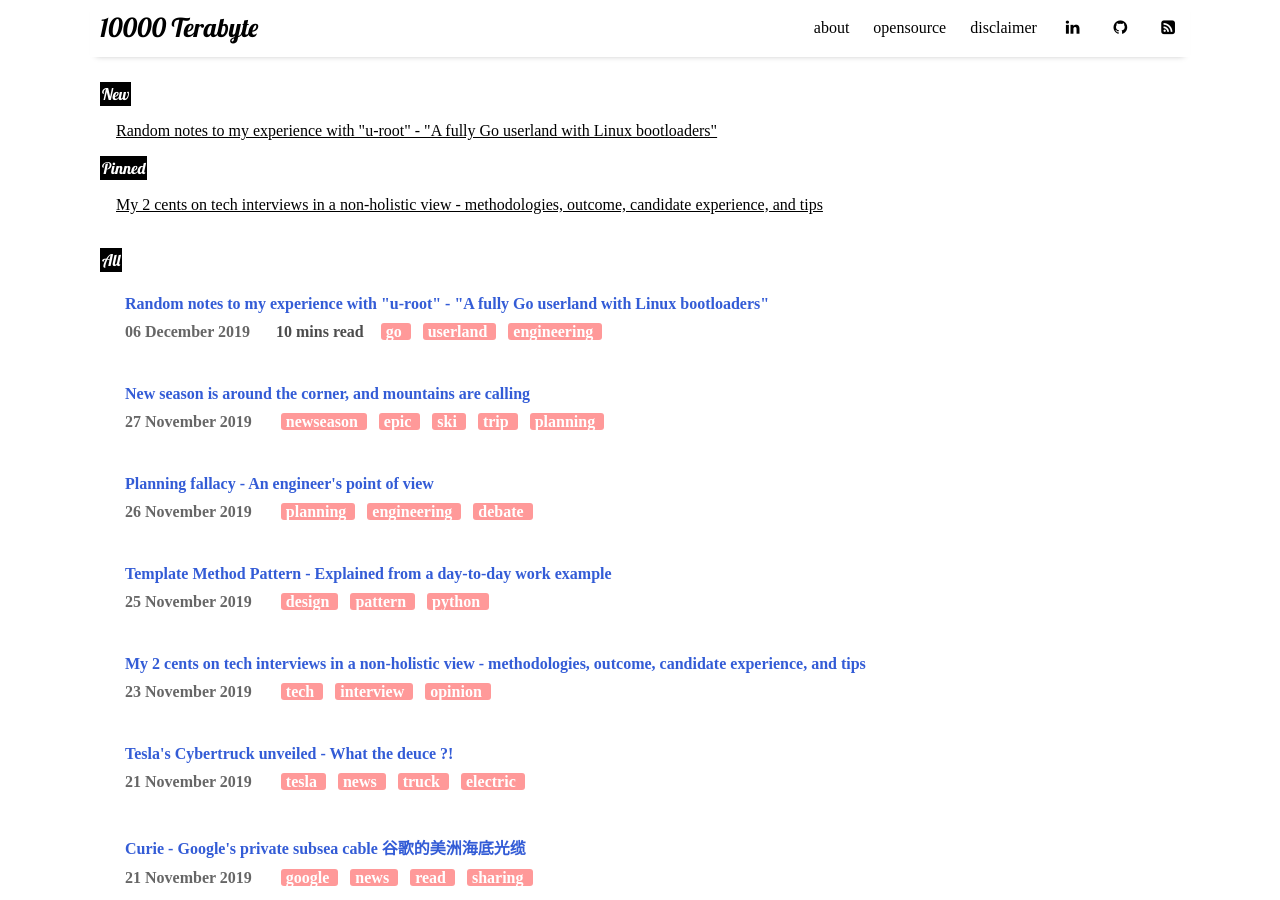
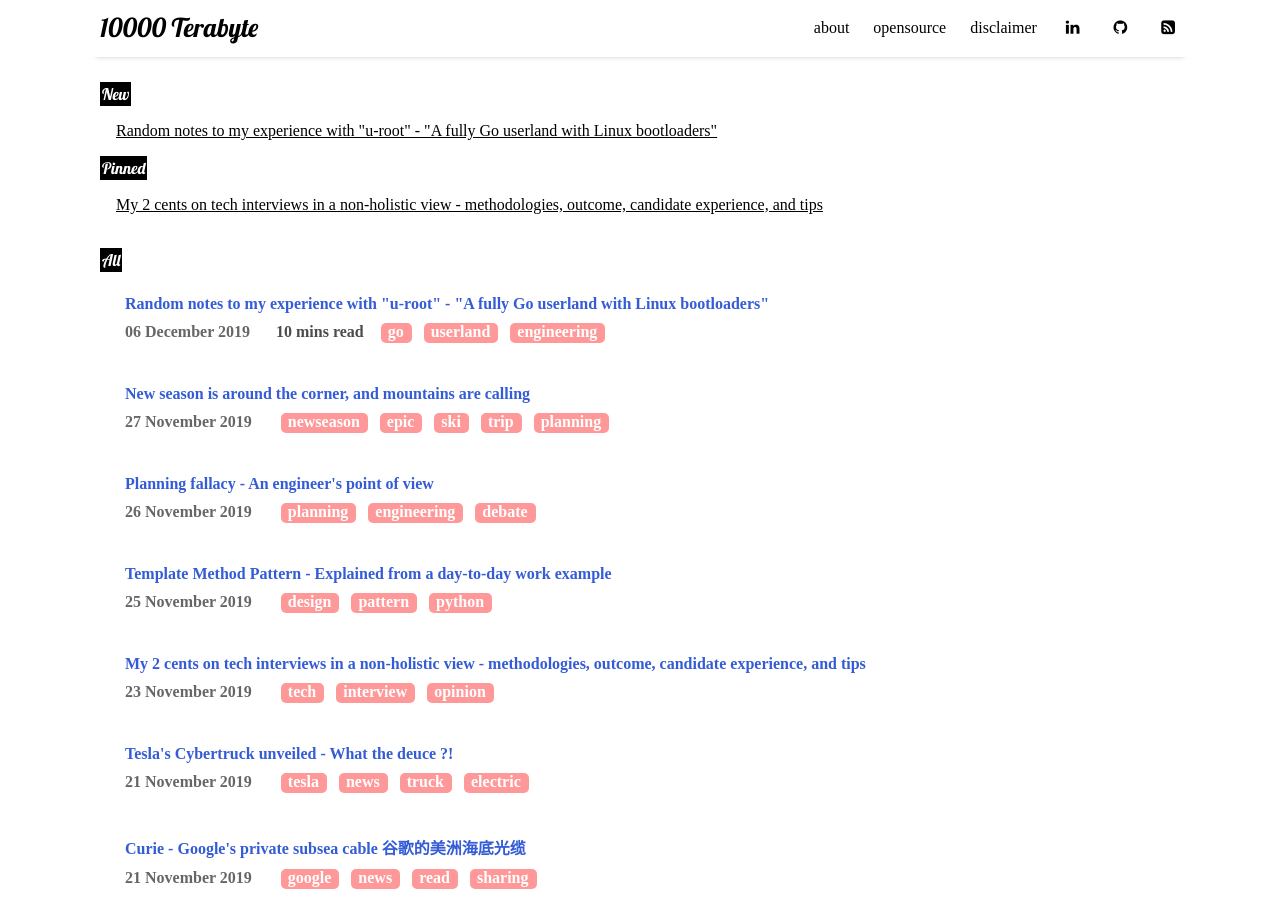
Before and after one commit to 10000TB/10000TB.github.io, a Jekyll site: the page built from index.html, in a window 1280 px wide and 900 px high. Built offline with Jekyll 4.4.1, drawn with Linux system fonts in a browser that asks for light colours; nearby versions of some CDN libraries; some web fonts are replaced; the list of posts is cut into pages by our own code.

Commit message:
[post preview template] update tags display ui.

```diff
--- a/_layouts/home.html
+++ b/_layouts/home.html
@@ -25,7 +25,7 @@ title: Home
           {% endif %}
           {% for tag in post.tags  %}
           &nbsp;
-          <span style="padding:0px 5px;font-weight:bold; color:rgba(0,0,0,0.7);background-color:#ff9999 ;color:white;font-weight:bold;border-radius:3px;">{{ tag }}&nbsp;</span>
+          <span style="padding-bottom: 3px; padding-left:7px;padding-right:4px;;font-weight:bold; color:rgba(0,0,0,0.7);background-color:#ff9999 ;color:white;font-weight:bold;border-radius:5px;">{{ tag }}&nbsp;</span>
           {% endfor %}
       </div>
     </div>
```
